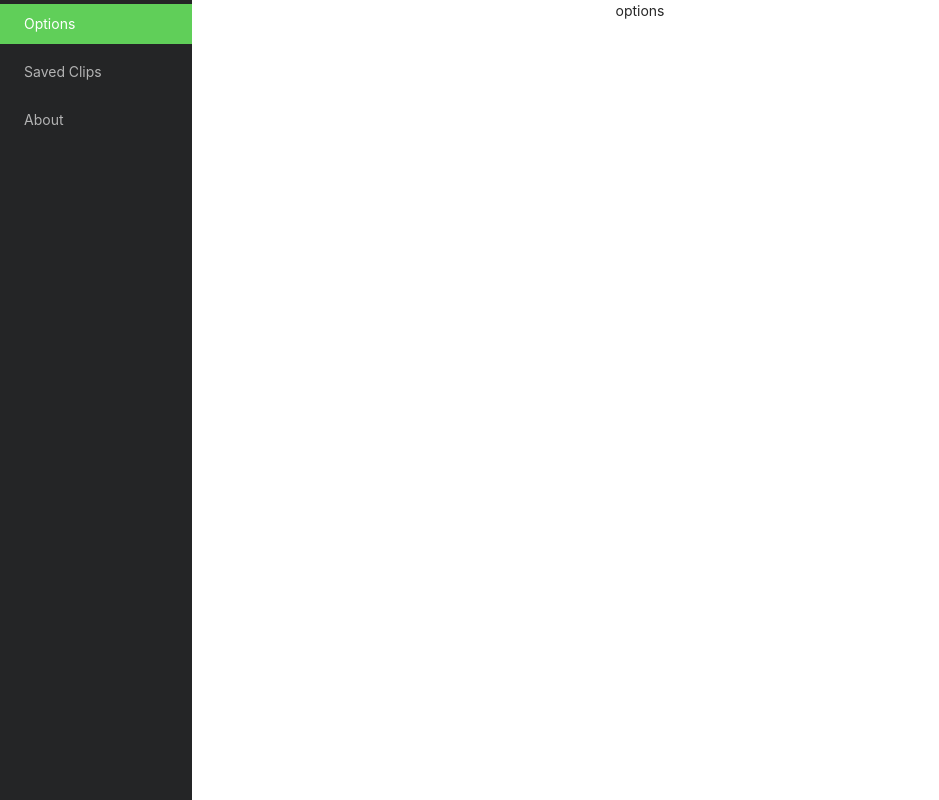
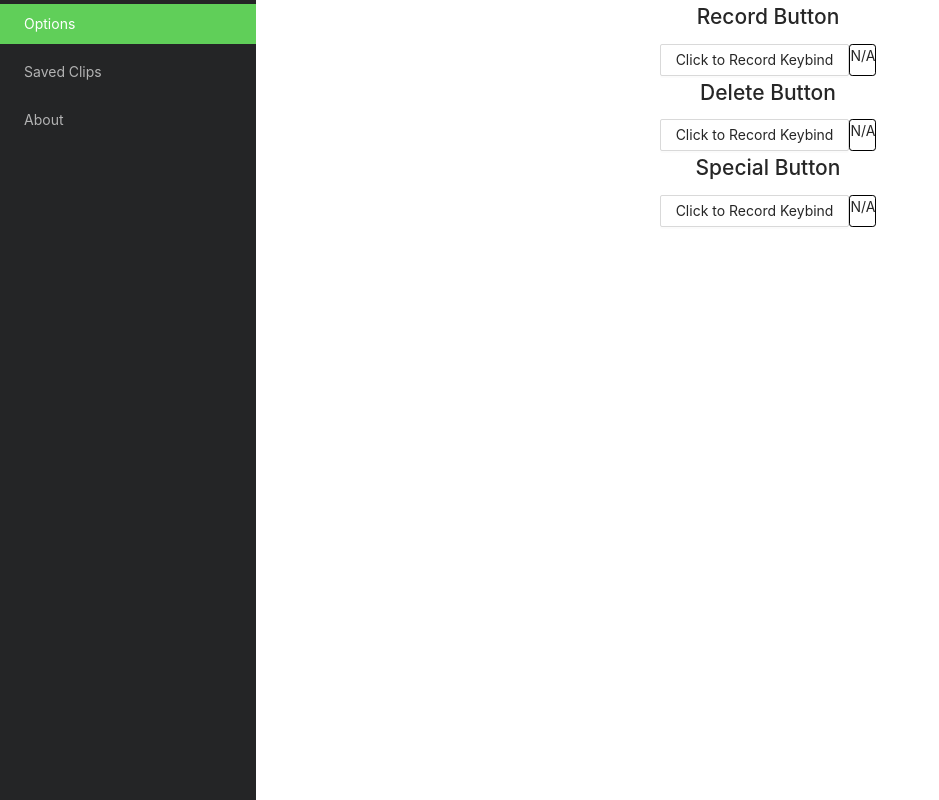
Before and after one commit to msorial44/SoundBM, a React (Create React App) app: page / in a window 1280 px wide. Shown: the whole page, without its empty margins (0-939 px from the left). Built offline with nearby package versions, Linux system fonts and the light colour scheme.

Commit message:
started work on options page

```diff
--- a/src/App.scss
+++ b/src/App.scss
@@ -4,6 +4,10 @@
 
 .options {
   display: none;
+  position: absolute;
+  width: 80%;
+  height: 100%;
+  right: 0;
 
   &.options-toggled {
     display: block;
@@ -12,6 +16,10 @@
 
 .saved {
   display: none;
+  position: absolute;
+  width: 80%;
+  height: 100%;
+  right: 0;
 
   &.saved-toggled {
     display: block;
@@ -20,6 +28,10 @@
 
 .about {
   display: none;
+  position: absolute;
+  width: 80%;
+  height: 100%;
+  right: 0;
 
   &.about-toggled {
     display: block;
--- a/src/Components/About/about.scss
+++ b/src/Components/About/about.scss
@@ -0,0 +1,3 @@
+.About {
+    right: 0;
+}
--- a/src/Components/Options/options.scss
+++ b/src/Components/Options/options.scss
@@ -0,0 +1,41 @@
+.Options {
+    display: flex;
+    flex-direction: column;
+    align-items: center;
+    right: 0;
+}
+
+
+
+.record-body {
+    display: flex;
+    flex-direction: row;
+    align-self: center;
+
+    .curr-record-key {
+        border: .05rem solid #000;
+        border-radius: .2rem;
+    }
+}
+
+.delete-body {
+    display: flex;
+    flex-direction: row;
+    align-self: center;
+
+    .curr-delete-key {
+        border: .05rem solid #000;
+        border-radius: .2rem;
+    }
+}
+
+.special-body {
+    display: flex;
+    flex-direction: row;
+    align-self: center;
+
+    .curr-special-key {
+        border: .05rem solid #000;
+        border-radius: .2rem;
+    }
+}
--- a/src/Components/Options/options.tsx
+++ b/src/Components/Options/options.tsx
@@ -1,15 +1,78 @@
-import React from 'react';
+import React, { useState } from 'react';
 import logo from './logo.svg';
+import { Button } from 'antd';
 import 'antd/dist/antd.css';
 import './options.scss';
 
 
 export default function Options(props: any) {
+    const [canRecord, setCanRecord] = useState(false);
+    const [canDelete, setCanDelete] = useState(false);
+    const [canSpecial, setCanSpecial] = useState(false);
+    const [recordKey, setRecordKey] = useState('N/A');
+    const [deleteKey, setDeleteKey] = useState('N/A');
+    const [specialKey, setSpecialKey] = useState('N/A');
+
+    window.addEventListener('keydown', (event) => {
+        if (canRecord) {
+            setRecordKey(event.key);
+            setCanRecord(false);
+        } else if (canDelete) {
+            setDeleteKey(event.key);
+            setCanDelete(false);
+        } else if (canSpecial) {
+            setSpecialKey(event.key);
+            setCanSpecial(false);
+        }
+    });
+
+    function handleRecord() {
+        setCanRecord(true);
+    }
+
+    function handleDelete() {
+        setCanDelete(true);
+    }
+
+    function handleSpecial() {
+        setCanSpecial(true);
+    }
+
 
 
     return (
         <div className="Options">
-           options
+
+          <div className='record-options'>
+            <div className='record-title'>
+              <h2>Record Button</h2>
+            </div>
+            <div className='record-body'>
+              <Button type="default" onClick={() => {handleRecord()}}>Click to Record Keybind</Button>
+              <div className='curr-record-key'> {recordKey} </div>
+            </div>
+          </div>
+
+          <div className='delete-options'>
+            <div className='delete-title'>
+              <h2>Delete Button</h2>
+            </div>
+            <div className='delete-body'>
+              <Button type="default" onClick={() => {handleDelete()}}>Click to Record Keybind</Button>
+              <div className='curr-delete-key'> {deleteKey} </div>
+            </div>
+          </div>
+
+          <div className='special-options'>
+            <div className='special-title'>
+              <h2>Special Button</h2>
+            </div>
+            <div className='special-body'>
+              <Button type="default" onClick={() => {handleSpecial()}}>Click to Record Keybind</Button>
+              <div className='curr-special-key'> {specialKey} </div>
+            </div>
+          </div>
+
         </div>
       );
 
--- a/src/Components/Saved Clips/saved.scss
+++ b/src/Components/Saved Clips/saved.scss
@@ -0,0 +1,3 @@
+.Saved {
+    right: 0;
+}
--- a/src/Components/Sidebar/sidebar.scss
+++ b/src/Components/Sidebar/sidebar.scss
@@ -1,5 +1,5 @@
 .Sidebar {
-    width: 15%;
+    width: 20%;
     min-height: 100vh;
     left: 0;
     position: fixed;
```
